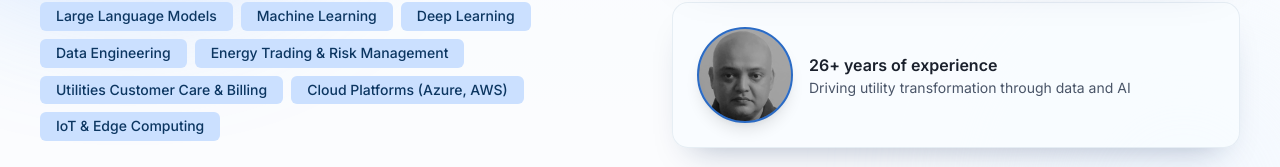
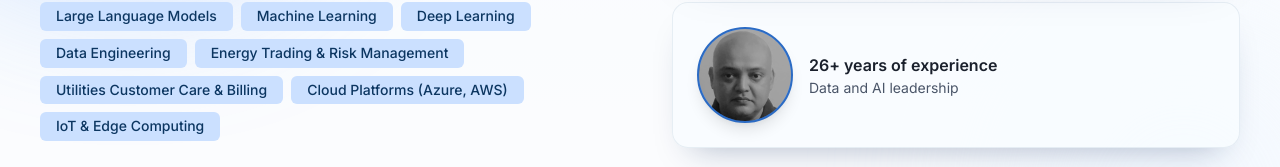
Before and after one commit to ambarishg/AmbarishWEBSITE, a React (Vite) app: page / in a window 1280 px wide. Shown: the part 510-677 px from the top of the page. Built offline with nearby package versions, Linux system fonts and the light colour scheme.

Commit message:
Headline Changed

```diff
--- a/src/sections/Hero.jsx
+++ b/src/sections/Hero.jsx
@@ -202,7 +202,7 @@ const Hero = () => {
                     26+ years of experience
                   </Text>
                   <Text color="subtleText" fontSize="sm">
-                    Driving utility transformation through data and AI
+                    Data and AI leadership
                   </Text>
                 </Box>
               </Flex>
```
